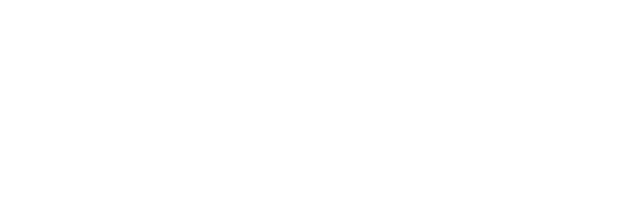
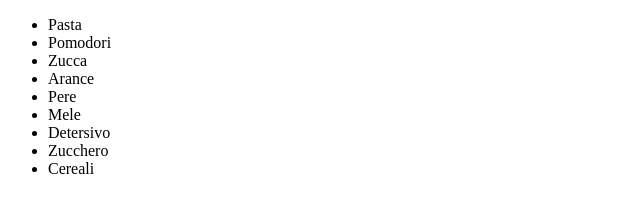
Before and after one commit to igorgaidolfi/js-lista-spesa, a plain HTML site: page index.html in a window 1280 px wide. Shown: the whole page, without its empty margins (0-640 px from the left). Drawn offline with Linux system fonts and the light colour scheme.

Commit message:
update ES. FINITO

```diff
--- a/index.html
+++ b/index.html
@@ -7,5 +7,6 @@
     </head>
     <body>
         <ul id="shopping-list"></ul>
+        <script src="./js/script.js"></script>
     </body>
 </html>
--- a/js/script.js
+++ b/js/script.js
@@ -0,0 +1,13 @@
+// 1. DEFINIRE LA LISTA DELLA SPESA
+const list = ["Pasta", "Pomodori", "Zucca", "Arance", "Pere", "Mele", "Detersivo", "Zucchero", "Cereali" ]
+// 2. DICHIARO LA VARIABILE CONTATORE
+let i=0
+const list_container = document.getElementById('shopping-list')
+// 3. DICHIARO LA CONDIZIONE DEL CICLO
+while(i<list.length){
+    const li = document.createElement('li')
+    li.innerText = list[i]
+    list_container.appendChild(li)
+    // 4. INCREMENTO DEL CONTATORE
+    i++
+}
```
